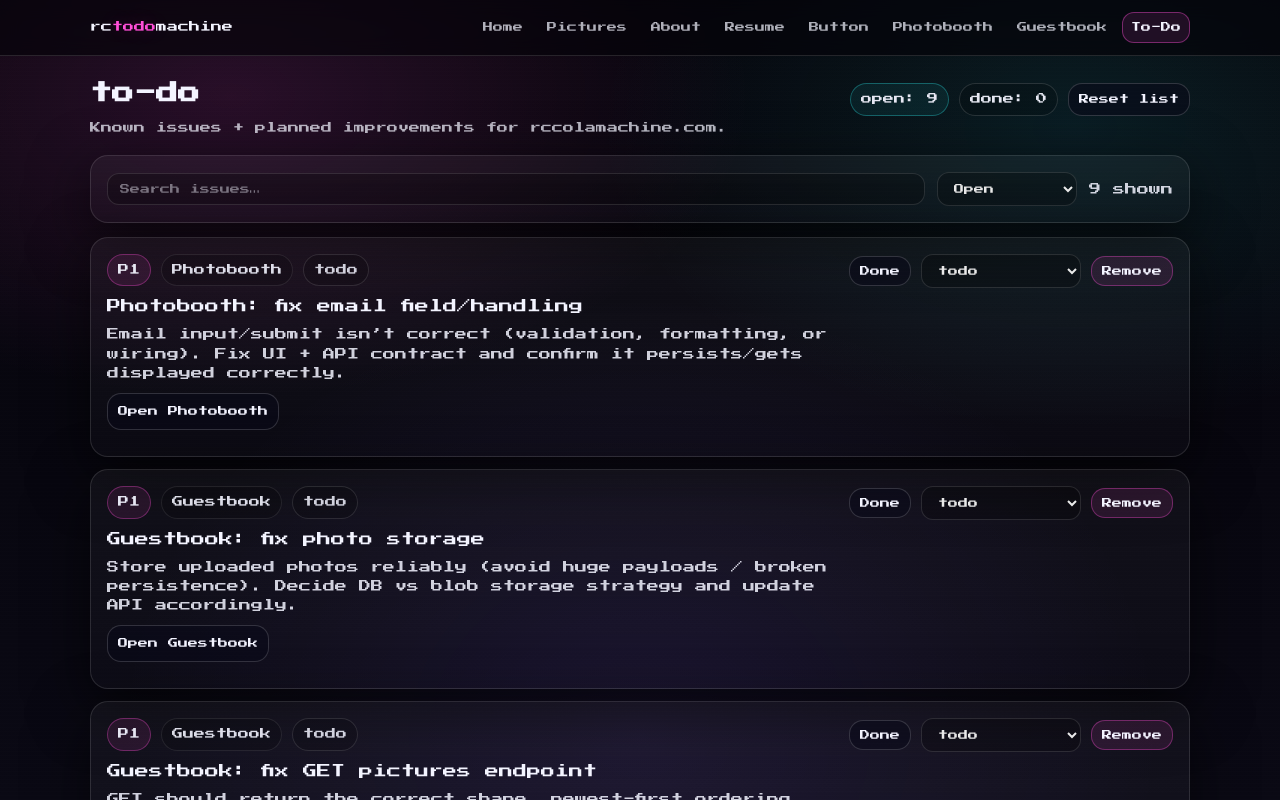
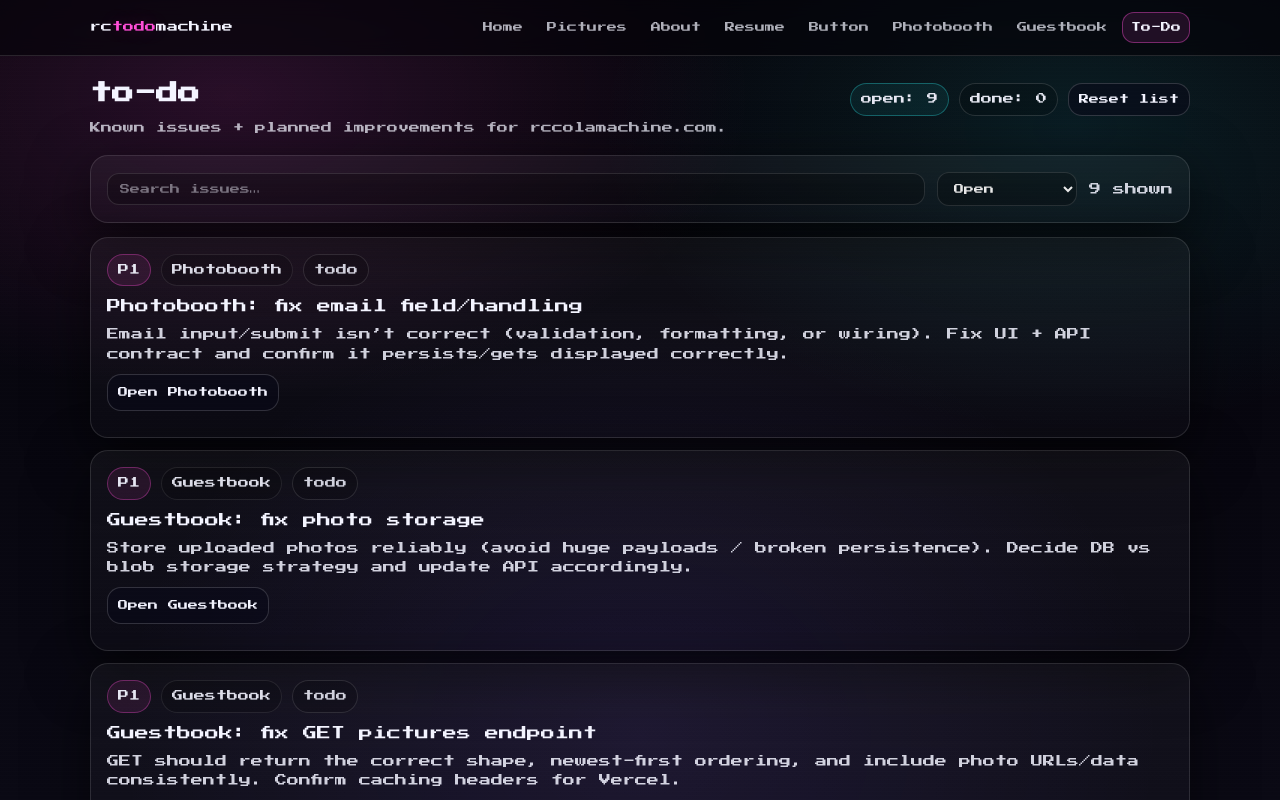
Before and after one commit to rccolamachine/project-site, a Next.js app: page /todo in a window 1280 px wide. Shown: the top 800 px of the page. Built offline with nearby package versions, Linux system fonts and the light colour scheme.

Commit message:
removing local-storage interactivity from to-do page

```diff
--- a/app/todo/page.js
+++ b/app/todo/page.js
@@ -89,9 +89,7 @@ const DEFAULT_ITEMS = [
     area: "General",
     priority: "P3",
     status: "todo",
-    notes:
-      "Add a favicon to the site for better branding and user experience.",
-
+    notes: "Add a favicon to the site for better branding and user experience.",
   },
 ];
 
@@ -525,11 +523,11 @@ export default function TodoPage() {
                     alignItems: "center",
                   }}
                 >
-                  <button className="btn" onClick={() => toggleDone(it.id)}>
+                  {/* <button className="btn" onClick={() => toggleDone(it.id)}>
                     {isDone ? "Re-open" : "Done"}
-                  </button>
+                  </button> */}
 
-                  <select
+                  {/* <select
                     value={it.status || "todo"}
                     onChange={(e) => setStatus(it.id, e.target.value)}
                     style={{
@@ -546,9 +544,9 @@ export default function TodoPage() {
                     <option value="in-progress">in-progress</option>
                     <option value="blocked">blocked</option>
                     <option value="done">done</option>
-                  </select>
+                  </select> */}
 
-                  <button
+                  {/* <button
                     className="btn"
                     onClick={() => removeItem(it.id)}
                     title="Remove from list"
@@ -558,7 +556,7 @@ export default function TodoPage() {
                     }}
                   >
                     Remove
-                  </button>
+                  </button> */}
                 </div>
               </div>
             </div>
```
